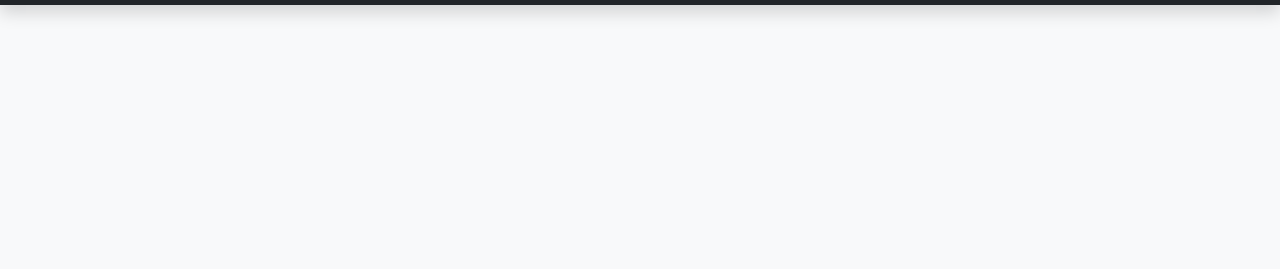
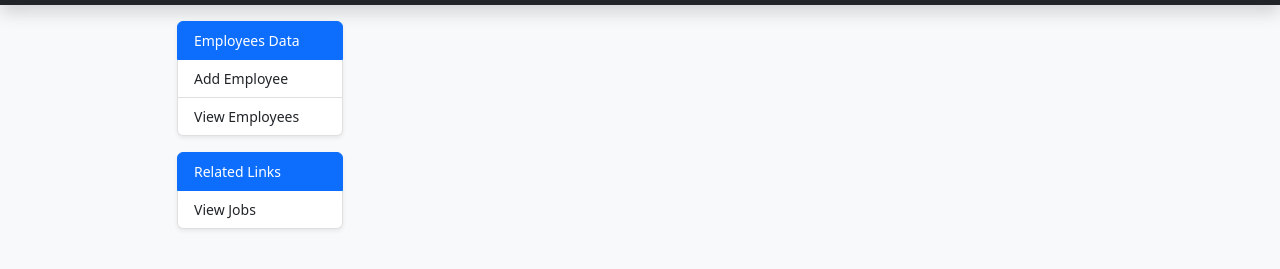
Before and after one commit to CharanNaga/EMS-Project, a plain HTML site: page employees-list.html in a window 1280 px wide. Shown: the part 51-320 px from the top of the page. Drawn offline with nearby package versions, Linux system fonts and the light colour scheme.

Commit message:
Modified employees-list.html to create a sidebar for employees & jobs

```diff
--- a/employees-list.html
+++ b/employees-list.html
@@ -47,7 +47,7 @@
                     </li>
 
                     <li class="nav-item">
-                        <a class="nav-link" href="#">Employees</a>
+                        <a class="nav-link" href="employees-list.html">Employees</a>
                     </li>
 
                     <li class="nav-item">
@@ -80,6 +80,26 @@
     </nav>
     <!-- Nav -->
 
+    <!-- Employees Data -->
+    <div class="container">
+        <div class="row justify-content-center">
+            <div class="col-md-2">
+                <div class="list-group shadow-sm small mb-3">
+                    <div class="list-group-item active">Employees Data</div>
+                    <a href="#" class="list-group-item list-group-item-action"
+                        data-bs-toggle="modal" data-bs-target="addEmployee">Add Employee</a>
+                    <a href="employees-list.html" class="list-group-item list-group-item-action">View Employees</a>
+                </div>
+
+                <div class="list-group shadow-sm small mb-3">
+                    <div class="list-group-item active">Related Links</div>
+                    <a href="#" class="list-group-item list-group-item-action">View Jobs</a>
+                </div>
+            </div>
+            <div class="col-md-8"></div>
+        </div>
+    </div>
+    <!-- Employees Data -->
 
     <script src="https://cdn.jsdelivr.net/npm/bootstrap@5.2.3/dist/js/bootstrap.bundle.min.js"></script>
 </body>
```
